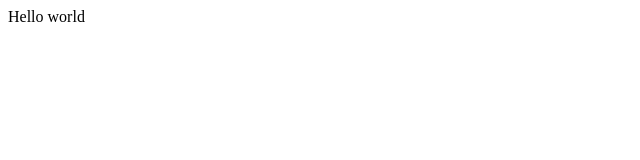
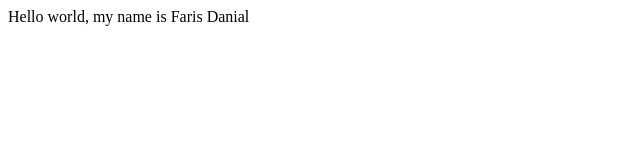
Before and after one commit to FarisDnial/1.-Portfolio_Testing, a plain HTML site: page index.html in a window 1280 px wide. Shown: the whole page, without its empty margins (0-640 px from the left). Drawn offline with Linux system fonts and the light colour scheme.

Commit message:
Add intro

```diff
--- a/index.html
+++ b/index.html
@@ -9,7 +9,7 @@
 </head>
 
 <body>
-  Hello world
+  Hello world, my name is Faris Danial
   <script src="script.js"></script>
 </body>
 
--- a/style.css
+++ b/style.css
@@ -1,4 +1,4 @@
 html {
   height: 100%;
-  width: 100%;
+  width: 90%;
 }
```
